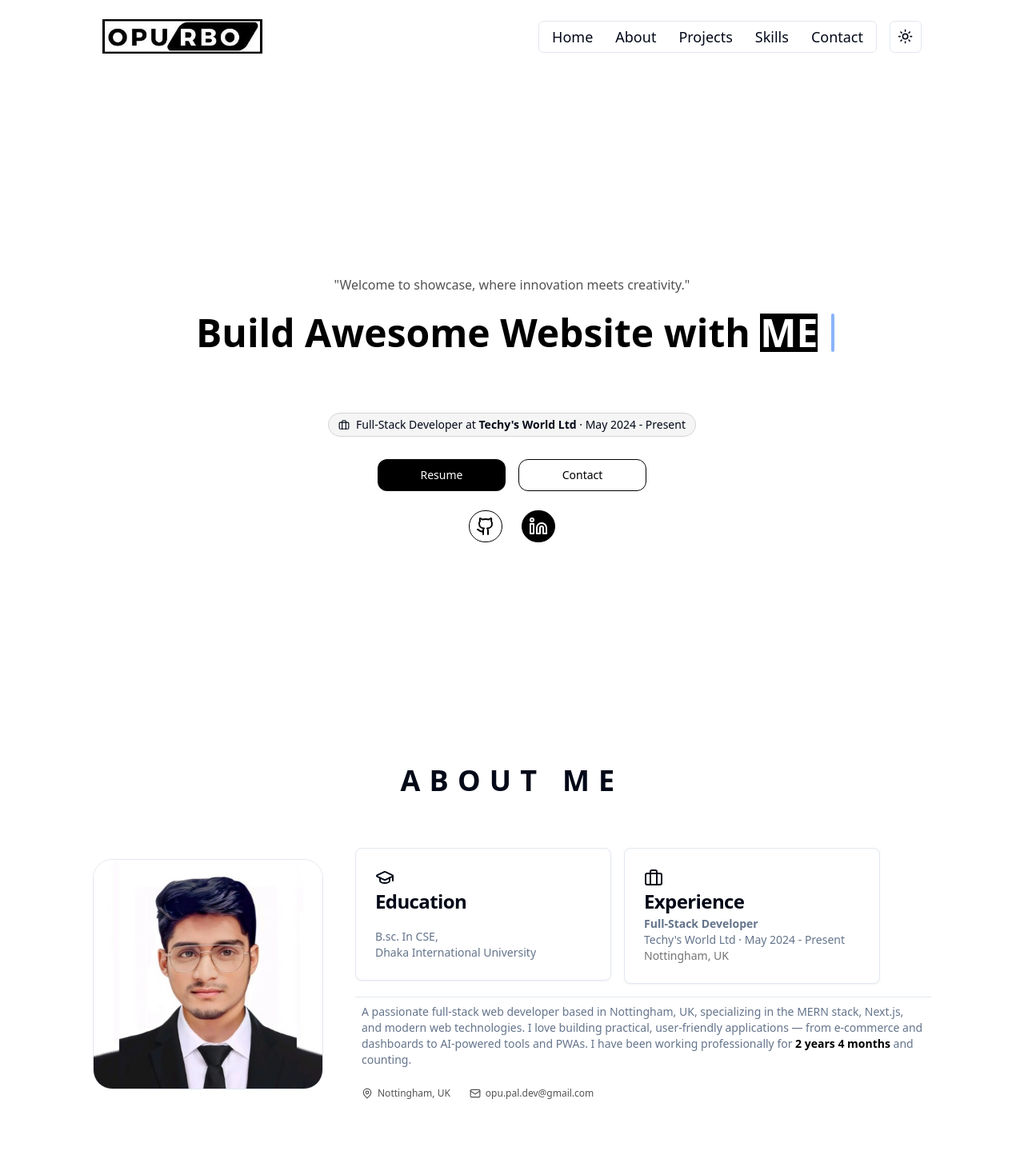
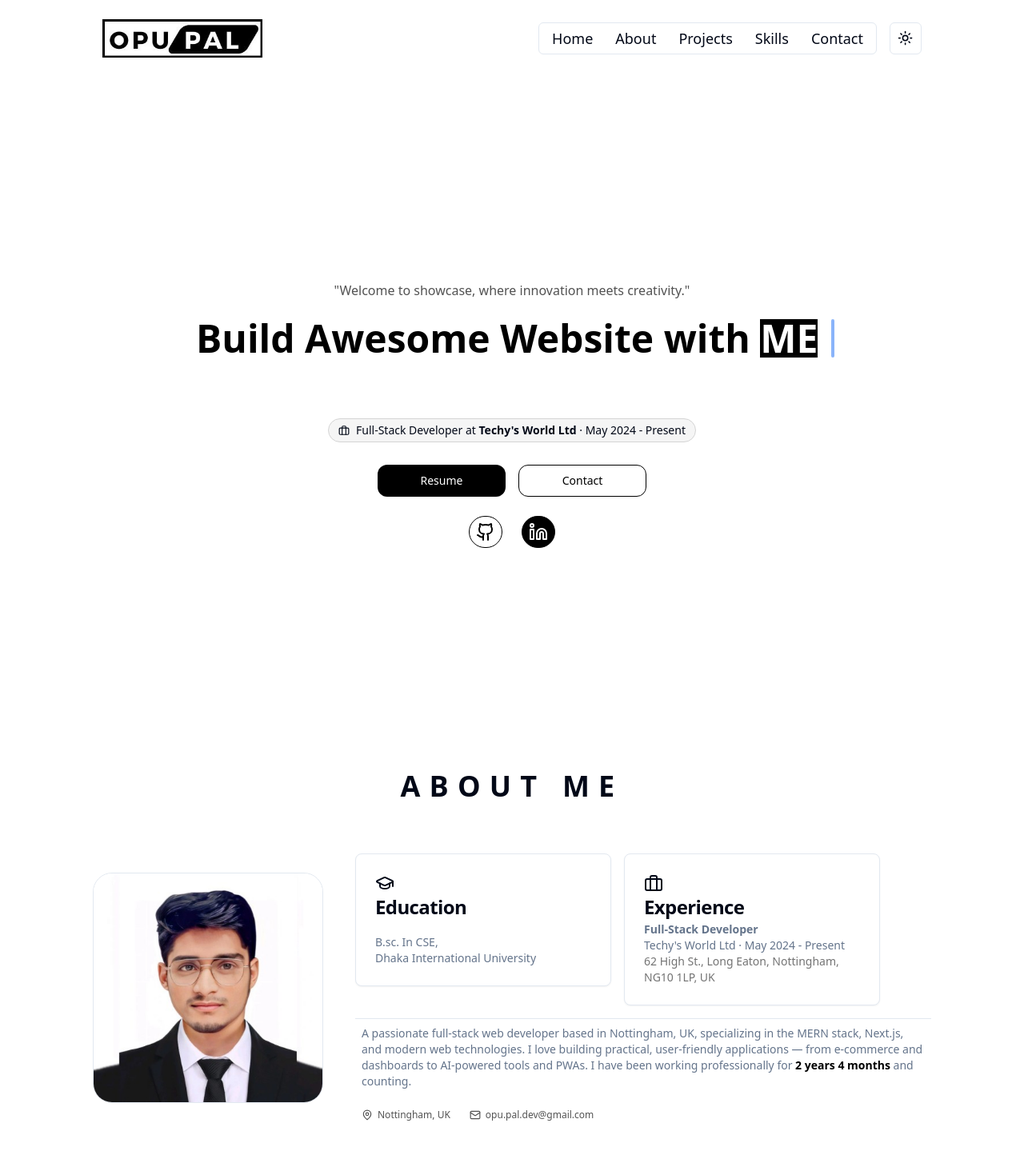
Before and after one commit to opurbo007/portfolio, a Next.js app: page / in a window 1280 px wide. Shown: the top 1444 px of the page at 80% size. Built offline with nearby package versions, Linux system fonts and the light colour scheme.

Commit message:
update About and Navbar components: refine location details in About section and update logo image source in Navbar

```diff
--- a/src/components/About.tsx
+++ b/src/components/About.tsx
@@ -50,7 +50,7 @@ const About = () => {
                       {`Techy's World Ltd · May 2024 - Present`}
                       <br />
                       <span className="text-neutral-500 dark:text-neutral-400">
-                        Nottingham, UK
+                        62 High St., Long Eaton, Nottingham, NG10 1LP, UK
                       </span>
                     </CardDescription>
                   </CardHeader>
--- a/src/components/Navbar.tsx
+++ b/src/components/Navbar.tsx
@@ -49,7 +49,7 @@ const Navbar = () => {
       <div className="hidden md:flex justify-between items-center top-0 left-0 w-full sm:pt-6 sm:px-32">
         <div>
           <a href="#home" onClick={(e) => handleScroll(e, "#home")}>
-            <Image src={"/opurbo.jpg"} alt={"logo"} width={200} height={80} />
+            <Image src={"/opu.jpg"} alt={"logo"} width={200} height={80} />
           </a>
         </div>
         <div className="flex items-center justify-end space-x-4">
@@ -71,7 +71,7 @@ const Navbar = () => {
       <div className="flex justify-between items-center top-0 left-0 w-full p-2 md:invisible">
         <div>
           <a href="#home" onClick={(e) => handleScroll(e, "#home")}>
-            <Image src={"/opurbo.jpg"} alt={"logo"} width={100} height={80} />
+            <Image src={"/opu.jpg"} alt={"logo"} width={100} height={80} />
           </a>
         </div>
         <Sheet>
```
